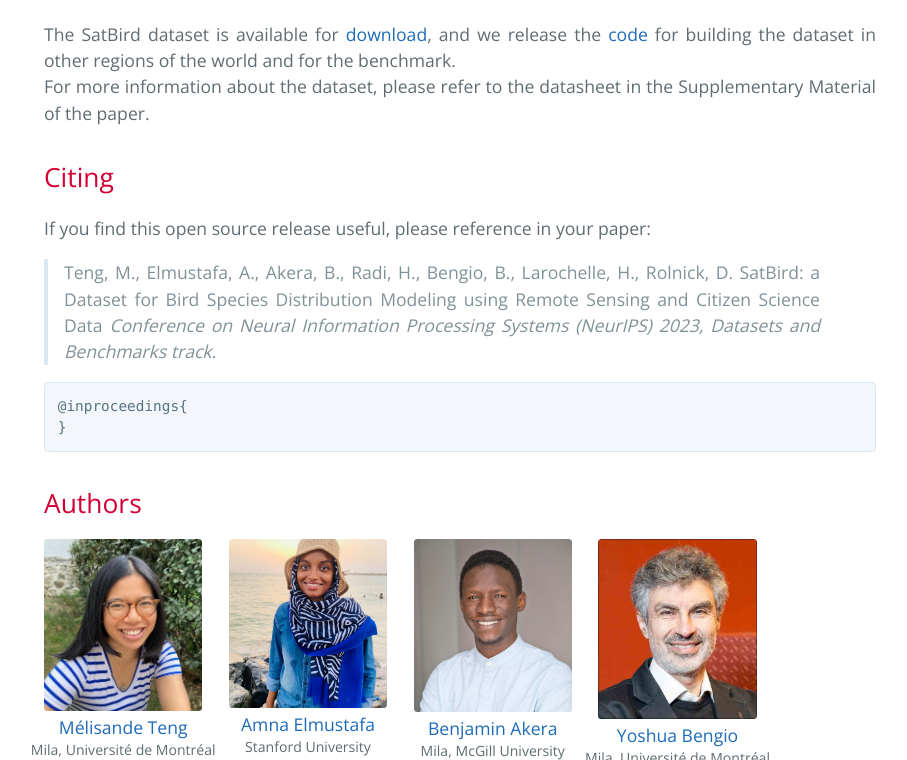
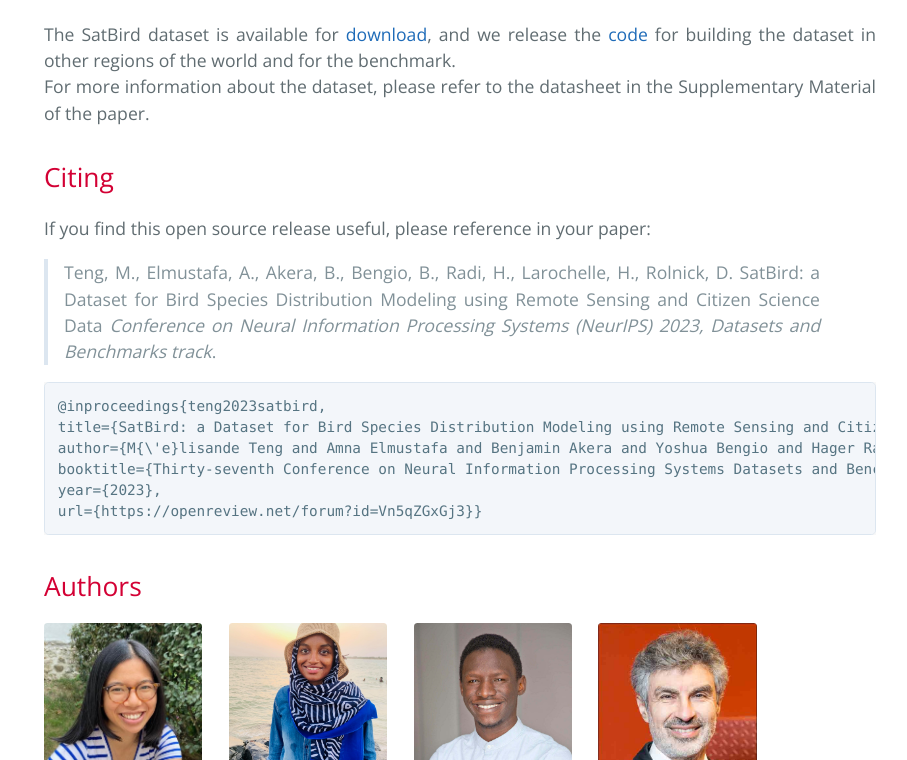
Before and after one commit to satbird/satbird.github.io, a Jekyll site: the page built from index.md, in a window 1280 px wide and 900 px high, scrolled down 1899 px, cut to the strip 0-760 px from the top of the window. Shown: the whole strip, without its empty margins (180-1087 px from the left). Built offline with Jekyll 4.4.1, drawn with Linux system fonts in a browser that asks for light colours.

Commit message:
Update index.md

```diff
--- a/index.md
+++ b/index.md
@@ -32,12 +32,16 @@ Citing
 ------
 If you find this open source release useful, please reference in your paper:
 
-> Teng, M., Elmustafa, A., Akera, B., Radi, H., Bengio, B., Larochelle, H., Rolnick, D.
+> Teng, M., Elmustafa, A., Akera, B., Bengio, B.,  Radi, H., Larochelle, H., Rolnick, D.
 > SatBird: a Dataset for Bird Species Distribution Modeling using Remote Sensing and Citizen Science Data
 > *Conference on Neural Information Processing Systems (NeurIPS) 2023, Datasets and Benchmarks track*.
 
-    @inproceedings{
-    }
+    @inproceedings{teng2023satbird,
+    title={SatBird: a Dataset for Bird Species Distribution Modeling using Remote Sensing and Citizen Science Data},
+    author={M{\'e}lisande Teng and Amna Elmustafa and Benjamin Akera and Yoshua Bengio and Hager Radi and Hugo Larochelle and David Rolnick},
+    booktitle={Thirty-seventh Conference on Neural Information Processing Systems Datasets and Benchmarks Track},
+    year={2023},
+    url={https://openreview.net/forum?id=Vn5qZGxGj3}}
 
 ## Authors
 
```
